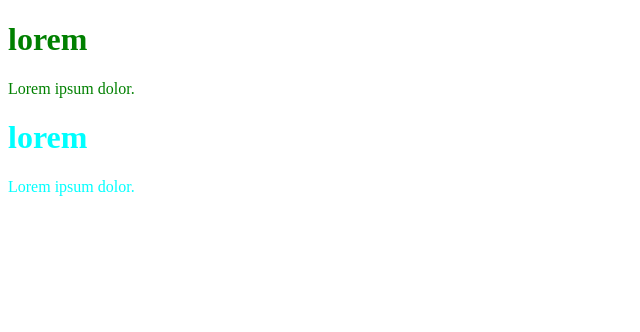
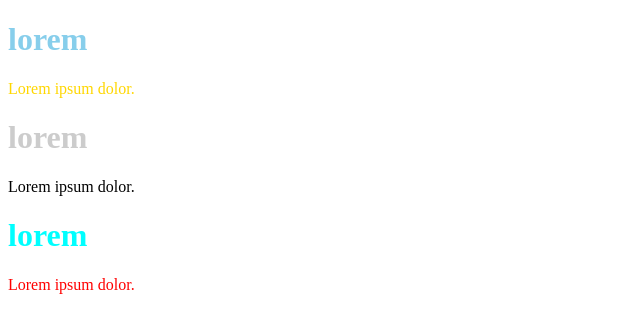
Before and after one commit to kiwi85547/react20240509, a React (Vite) app: page / in a window 1280 px wide. Shown: the top 332 px of the page, without its empty margins (0-640 px from the left). Built offline with nearby package versions, Linux system fonts and the light colour scheme.

Commit message:
style props 응용

```diff
--- a/src/App.jsx
+++ b/src/App.jsx
@@ -1,17 +1,18 @@
 import React from "react";
-function MyComp({color}){
+function MyComp({headColor,bodyColor}){
     return(
-        <div style={{color:color}}>
-            <h1>lorem</h1>
-            <p>Lorem ipsum dolor.</p>
+        <div>
+            <h1 style={{color:headColor}}>lorem</h1>
+            <p style={{color:bodyColor}}>Lorem ipsum dolor.</p>
     </div>)
 }
 
 function App(props) {
   return (
     <div>
-        <MyComp color={"green"}/>
-        <MyComp color={"aqua"}/>
+        <MyComp headColor={"skyblue"} bodyColor={"gold"}/>
+        <MyComp headColor={"#ccc"}/>
+        <MyComp headColor={"aqua"} bodyColor={"red"}/>
     </div>
   );
 }
```
